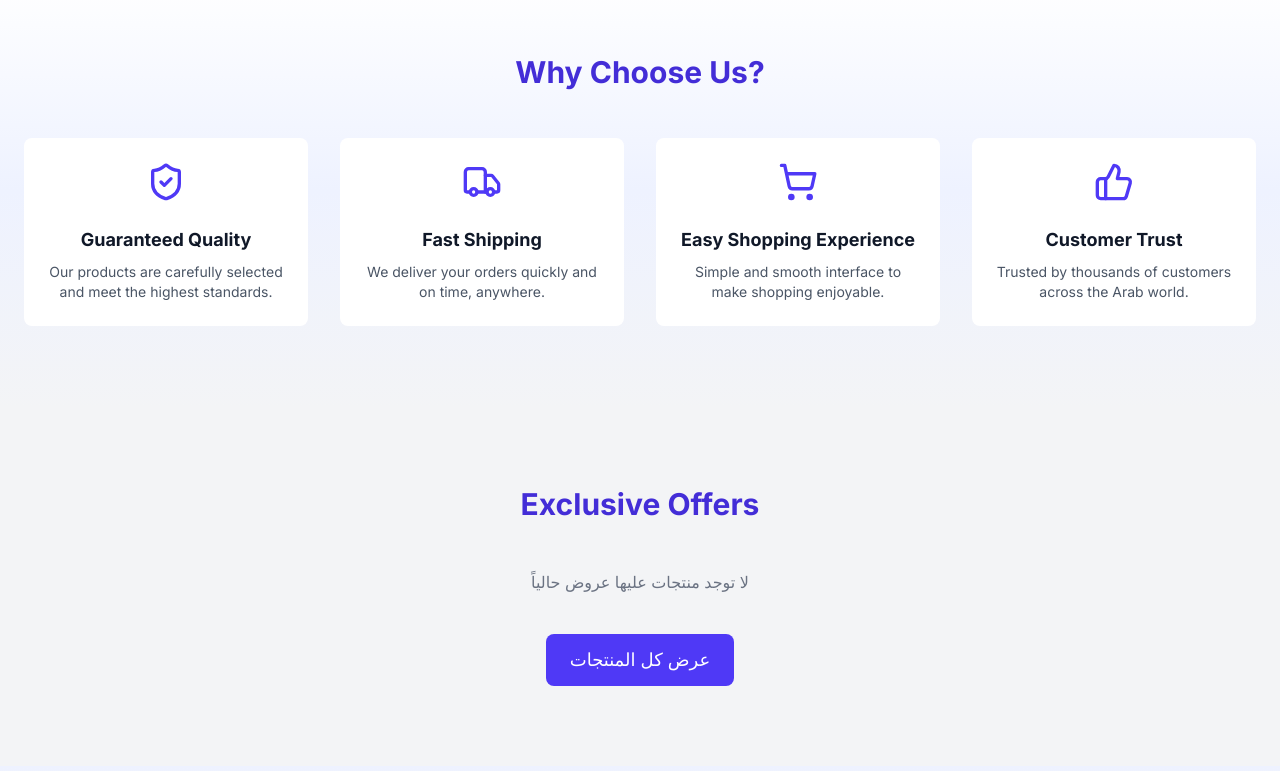
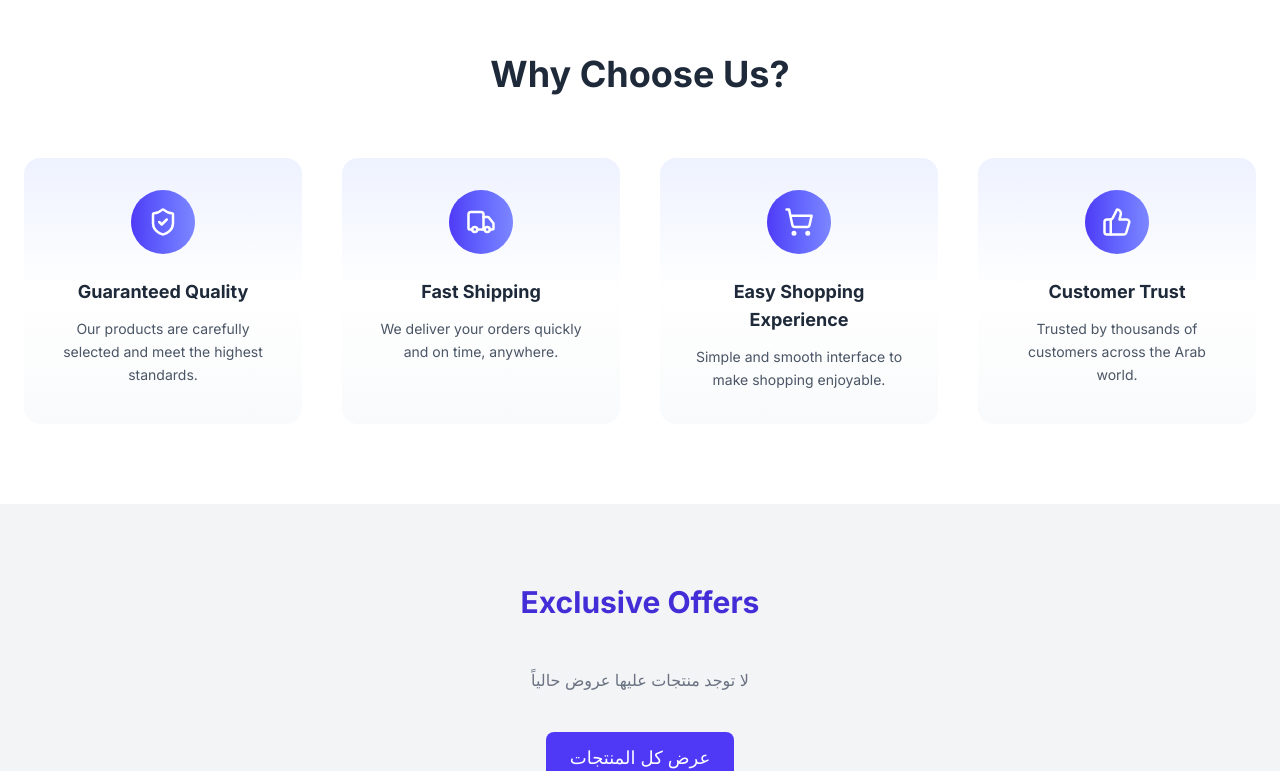
Before and after one commit to OmarElkeshen38/model-star, a React (Vite) app: page / in a window 1280 px wide. Shown: the part 1074-1845 px from the top of the page. Built offline with nearby package versions, Linux system fonts and the light colour scheme; no server answers.

Commit message:
edit features section ui

```diff
--- a/src/modules/HomePage/Features/Features.jsx
+++ b/src/modules/HomePage/Features/Features.jsx
@@ -7,43 +7,51 @@ function Features() {
 
   const features = [
     {
-      icon: <ShieldCheck size={40} className="text-indigo-600 group-hover:scale-110 transition" />,
+      icon: <ShieldCheck size={30} className="text-white" />,
       title: t("home.features.quality", "جودة مضمونة"),
       desc: t("home.features.qualityDesc", "منتجاتنا مختارة بعناية وتخضع لأعلى معايير الجودة.")
     },
     {
-      icon: <Truck size={40} className="text-indigo-600 group-hover:scale-110 transition" />,
+      icon: <Truck size={30} className="text-white" />,
       title: t("home.features.delivery", "شحن سريع"),
       desc: t("home.features.deliveryDesc", "نوصل طلباتك بسرعة وفي الوقت المحدد لأي مكان.")
     },
     {
-      icon: <ShoppingCart size={40} className="text-indigo-600 group-hover:scale-110 transition" />,
+      icon: <ShoppingCart size={30} className="text-white" />,
       title: t("home.features.easyShopping", "تجربة تسوق سهلة"),
       desc: t("home.features.easyShoppingDesc", "واجهة بسيطة وسلسة لتجعل التسوق ممتعاً.")
     },
     {
-      icon: <ThumbsUp size={40} className="text-indigo-600 group-hover:scale-110 transition" />,
+      icon: <ThumbsUp size={30} className="text-white" />,
       title: t("home.features.trust", "ثقة العملاء"),
       desc: t("home.features.trustDesc", "نحظى بثقة آلاف العملاء في الوطن العربي.")
     },
   ];
 
   return (
-    <section className="py-20 bg-gradient-to-b from-white via-indigo-50 to-gray-100 text-gray-900">
+    <section className="py-20 bg-white relative">
       <div className="container mx-auto px-6">
-        <h2 className="text-3xl font-bold text-center mb-12 text-indigo-700">
+        <h2 className="text-3xl md:text-4xl font-bold text-center mb-16 text-gray-800">
           {t("home.features.title", "لماذا تختارنا؟")}
         </h2>
 
-        <div className="grid grid-cols-1 sm:grid-cols-2 md:grid-cols-4 gap-8">
+        <div className="grid grid-cols-1 sm:grid-cols-2 md:grid-cols-4 gap-10">
           {features.map((feature, index) => (
             <div
               key={index}
-              className="group text-center p-6 bg-white rounded-lg shadow-md hover:shadow-lg transition duration-300 animate-fade-in-up"
+              className="group text-center p-8 bg-gradient-to-b from-indigo-50 via-white to-gray-50 rounded-2xl shadow-md hover:shadow-xl transition-all duration-500 hover:-translate-y-2"
             >
-              <div className="mb-4 flex justify-center mb-6">{feature.icon}</div>
-              <h3 className="text-lg font-semibold mb-2">{feature.title}</h3>
-              <p className="text-gray-600 text-sm">{feature.desc}</p>
+              <div className="mb-6 flex justify-center">
+                <div className="w-16 h-16 flex items-center justify-center rounded-full bg-gradient-to-r from-indigo-600 to-indigo-400 shadow-lg group-hover:scale-110 group-hover:rotate-6 transition-transform duration-500">
+                  {feature.icon}
+                </div>
+              </div>
+              <h3 className="text-lg font-semibold mb-3 text-gray-800 group-hover:text-indigo-600 transition-colors">
+                {feature.title}
+              </h3>
+              <p className="text-gray-600 text-sm leading-relaxed">
+                {feature.desc}
+              </p>
             </div>
           ))}
         </div>
```
